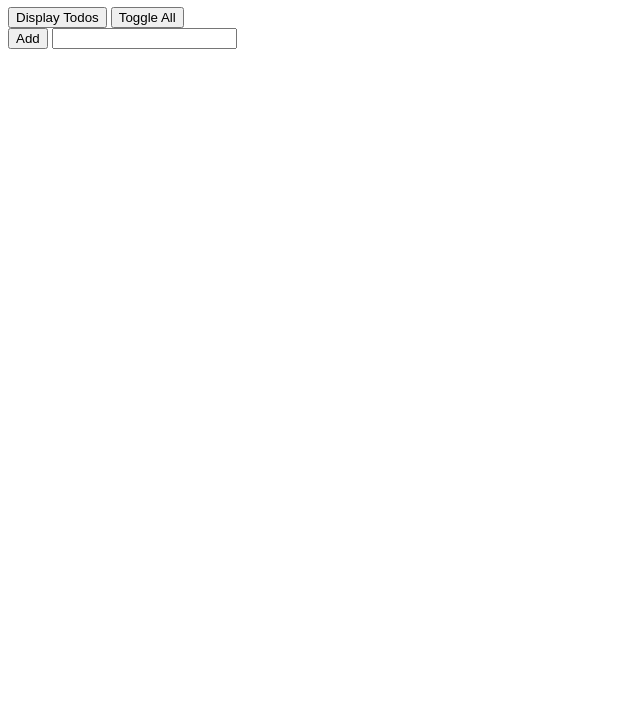
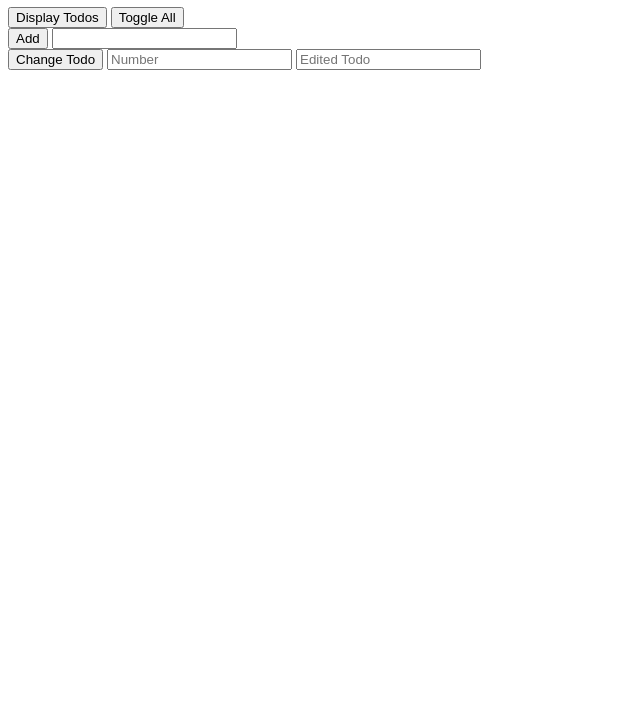
Before and after one commit to loudmouse/practical_javascript, a plain HTML site: page index.html in a window 1280 px wide. Shown: the part 73-800 px from the top of the page, without its empty margins (0-640 px from the left). Drawn offline with Linux system fonts and the light colour scheme.

Commit message:
added a change todo button with fields that accepts a position number input and the edited todo text input. When the button is clicked it fires the changeTodo method in the handlers object.

```diff
--- a/index.html
+++ b/index.html
@@ -18,6 +18,12 @@
       <input id="addTodoTextInput" type="text">
     </div>
 
+    <div>
+      <button onclick="handlers.changeTodo()">Change Todo</button>
+      <input id="changeTodoPositionInput" type="number" placeholder="Number">
+      <input id="changeTodoTextInput" type="text" placeholder="Edited Todo">
+    </div>
+
     <script src="script.js"></script>
   </body>
 </html>
--- a/script.js
+++ b/script.js
@@ -69,5 +69,12 @@ var handlers = {
     var addTodoTextInput = document.getElementById('addTodoTextInput');
     todoList.addTodo(addTodoTextInput.value);
     addTodoTextInput.value = "";
+  },
+  changeTodo: function() {
+    var changeTodoPositionInput = document.getElementById('changeTodoPositionInput');
+    var changeTodoTextInput = document.getElementById('changeTodoTextInput');
+    todoList.changeTodo(changeTodoPositionInput.valueAsNumber, changeTodoTextInput.value);
+    changeTodoPositionInput.value = "";
+    changeTodoTextInput.value = "";
   }
 };
```
